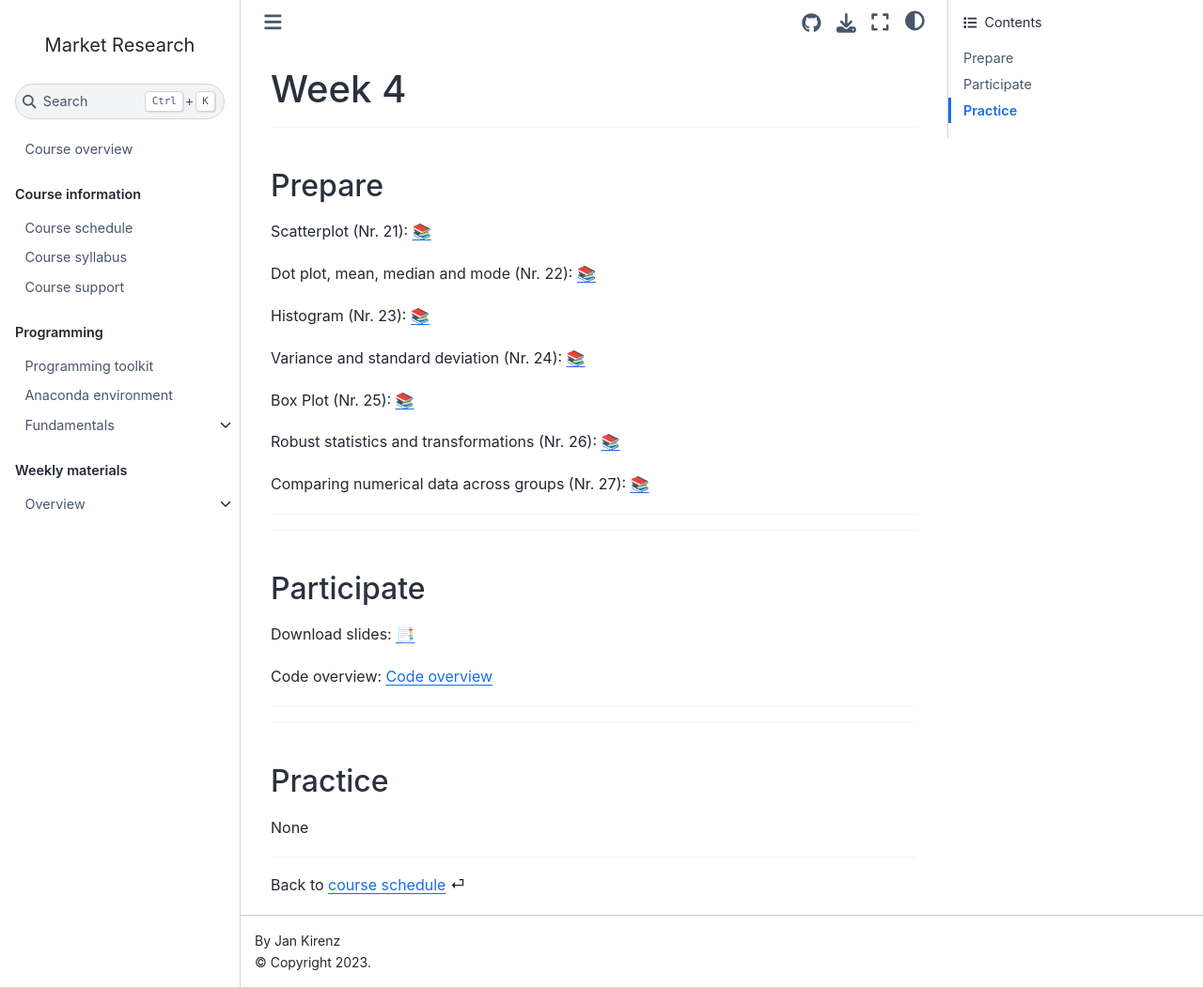
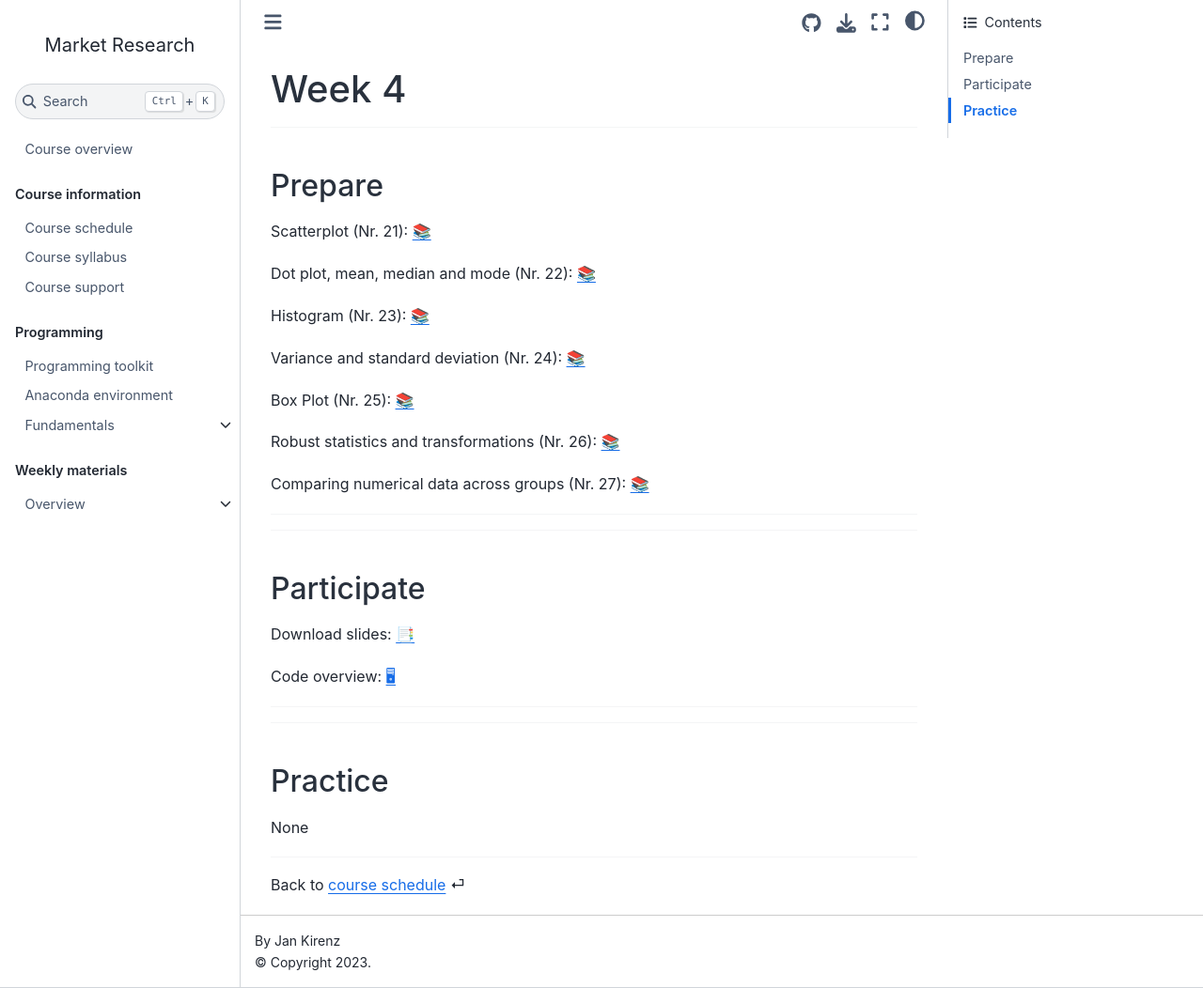
Before and after one commit to mr-ws22/website, a Jupyter Book: the page built from weeks/week4.md, in a window 1280 px wide and 1052 px high. Shown: the whole window at 94% size. Built offline with Jupyter Book 1.0.4 settings and Sphinx 7.4.7 and the Sphinx Book theme 1.1.4, drawn with Linux system fonts in a browser that asks for light colours; comment, search, counter and statistics services are not loaded.

Commit message:
Update week4.md

```diff
--- a/weeks/week4.md
+++ b/weeks/week4.md
@@ -36,10 +36,12 @@ Comparing numerical data across groups (Nr. 27): [📚](https://openintro-ims.ne
 (participate)=
 ## Participate
 
+
 Download slides: [📑](https://drive.google.com/file/d/1-h3_Xa33mqe_tVSYzOstE3rqzZbdzid0/view?usp=sharing)
 
 
-Code overview: [](../code/code-overview.md)
+
+Code overview: [🖥](../code/code-overview.md)
 
 
 ---
```
